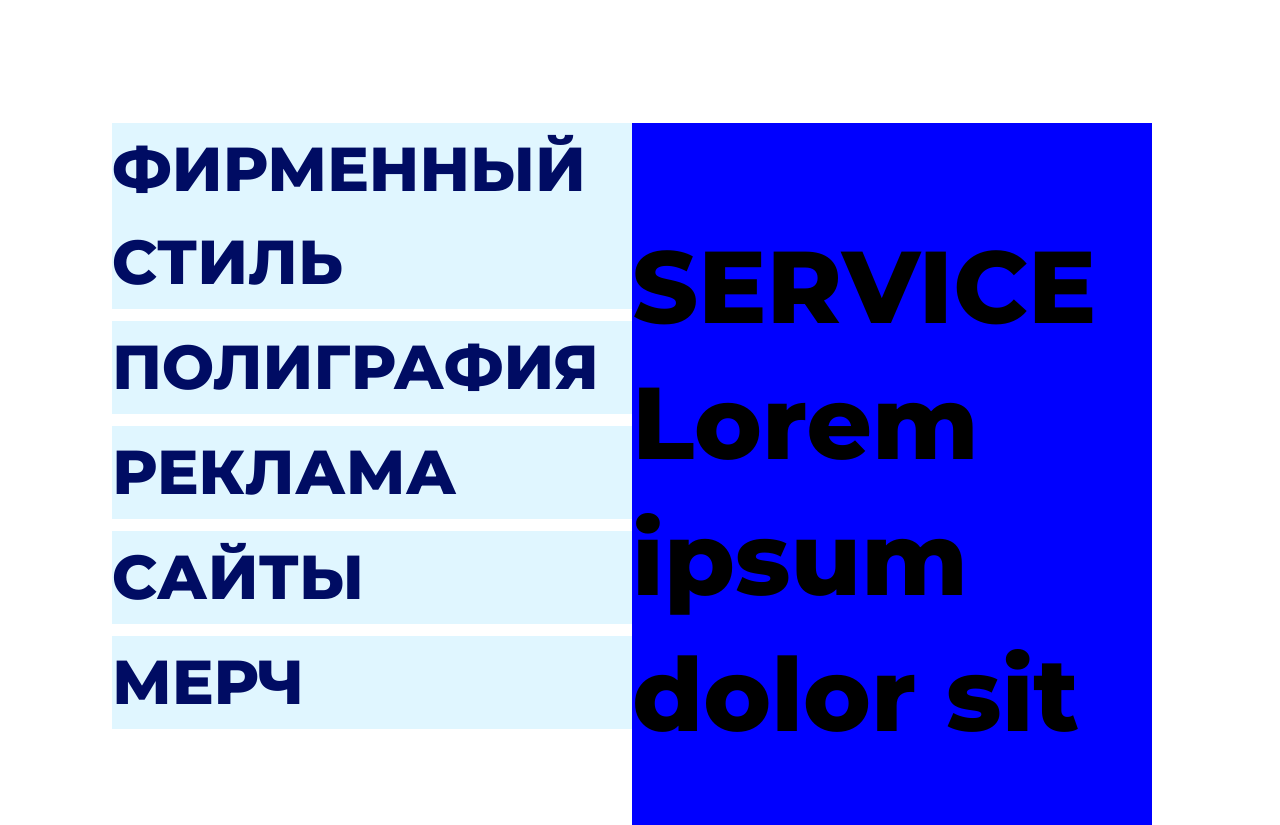
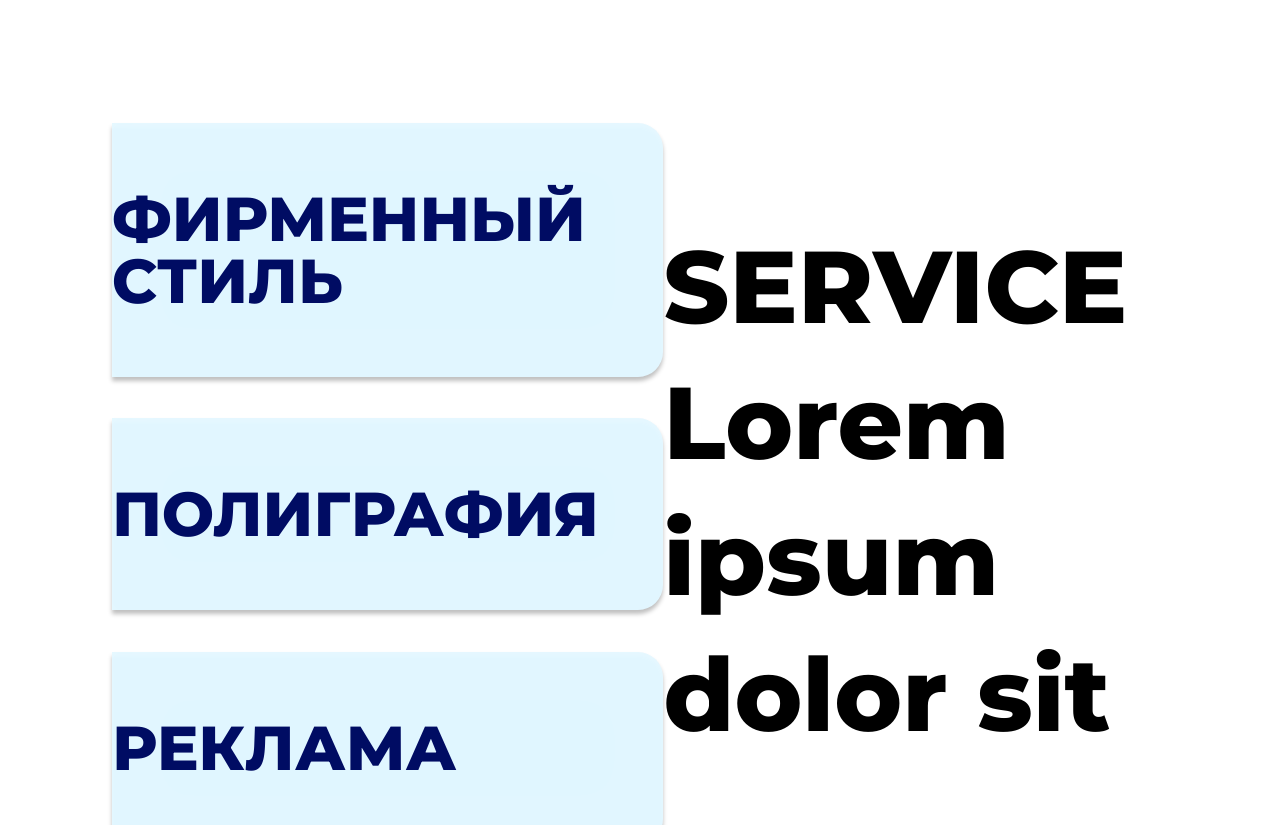
Before and after one commit to NikDemik/b2b-studio-vite, a React (Vite) app: page / in a window 1280 px wide. Shown: the part 1540-2365 px from the top of the page. Built offline with nearby package versions, Linux system fonts and the light colour scheme.

Commit message:
add section

```diff
--- a/src/index.css
+++ b/src/index.css
@@ -101,8 +101,8 @@
     .small-compact {
         @apply text-[12px] font-semibold leading-[18px] tracking-[0.03em];
     }
+    /* END of Typography */
 
-    /* END of Typography */
     /* START of Gradients */
     .bg1 {
         background: rgba(255, 255, 255, 0.3);
@@ -110,10 +110,6 @@
 
     .bg2 {
         background: rgba(0, 177, 255, 0.12);
-    }
-
-    .bg3 {
-        background: blue;
     }
 
     .bg-btn {
@@ -246,11 +242,15 @@
 
     /* Start of Section */
     .section-title {
-        @apply text-p1 text-[62px] font-extrabold;
+        @apply text-p1 text-[62px] leading-[1em] font-extrabold py-[65px];
     }
 
     .section-title-bg {
-        @apply bg2;
+        @apply bg2 backdrop-blur-[22px] rounded-e-[25px] shadow-100;
+    }
+
+    .section-title-bg-before {
+        @apply before:content-[''] before:absolute before:top-0 before:-left-[100vw] before:w-[200vw] before:h-full before:bg2 before:-z-10;
     }
     /* END of Section */
 
--- a/src/sections/Service.jsx
+++ b/src/sections/Service.jsx
@@ -6,16 +6,18 @@ const Service = () => {
             <Element name="service">
                 <div className="container-full-l">
                     <div className="container-r">
-                        <div className=" relative mt-44 grid grid-cols-2">
+                        <div className=" relative mt-44 grid grid-cols-section">
                             <div>
-                                <ul className=" flex flex-col gap-3">
+                                <ul className=" relative flex flex-col gap-[2.6rem]">
                                     <li className=" section-title section-title-bg">
                                         ФИРМЕННЫЙ СТИЛЬ
                                     </li>
                                     <li className=" section-title section-title-bg">ПОЛИГРАФИЯ</li>
                                     <li className=" section-title section-title-bg">РЕКЛАМА</li>
                                     <li className=" section-title section-title-bg">САЙТЫ</li>
-                                    <li className=" section-title section-title-bg">МЕРЧ</li>
+                                    <li className=" section-title section-title-bg section-title-bg-before">
+                                        МЕРЧ
+                                    </li>
                                 </ul>
                             </div>
                             <h1 className=" h1 pb-24 pt-24 bg3">SERVICE Lorem ipsum dolor sit</h1>
--- a/tailwind.config.js
+++ b/tailwind.config.js
@@ -82,6 +82,9 @@ export default {
                 256: '0 0 256px',
                 100: '0 0 100%',
             },
+            gridTemplateColumns: {
+                section: '53% 47%',
+            },
         },
     },
     plugins: [],
```
